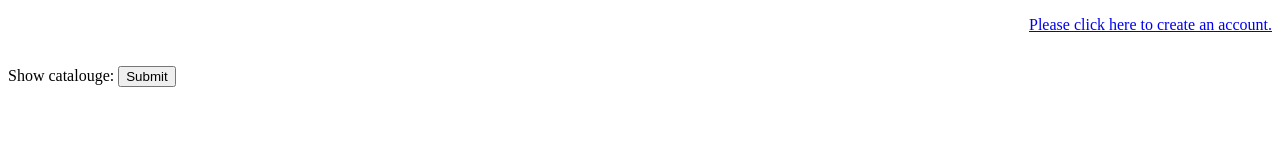
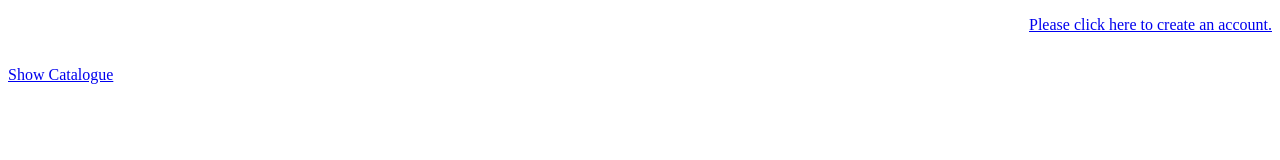
Before and after one commit to tdub1121/AppDesignFinalProject, a plain HTML site: page index.html in a window 1280 px wide. Drawn offline with Linux system fonts and the light colour scheme; no server answers.

Commit message:
Update index.html

```diff
--- a/index.html
+++ b/index.html
@@ -10,10 +10,7 @@
   <table id = "thetable">
   </table>
 
-<form action="list_items" method="get">
-<p>Show catalouge:
-<input type="submit"></p>
-</form>
+ <p style = "text-align:left" id = "showCat"><a href = "./catalogue.html">Show Catalogue</a> </p>
 
 </body>
 </html>
```
